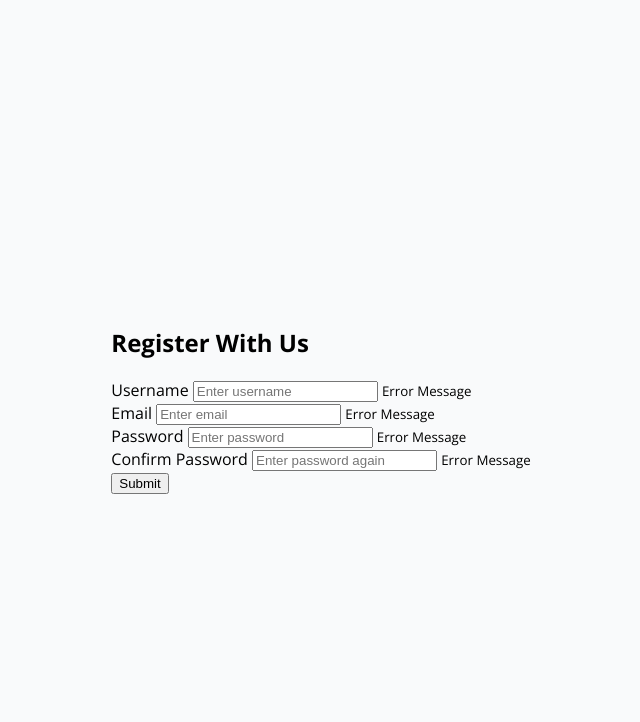
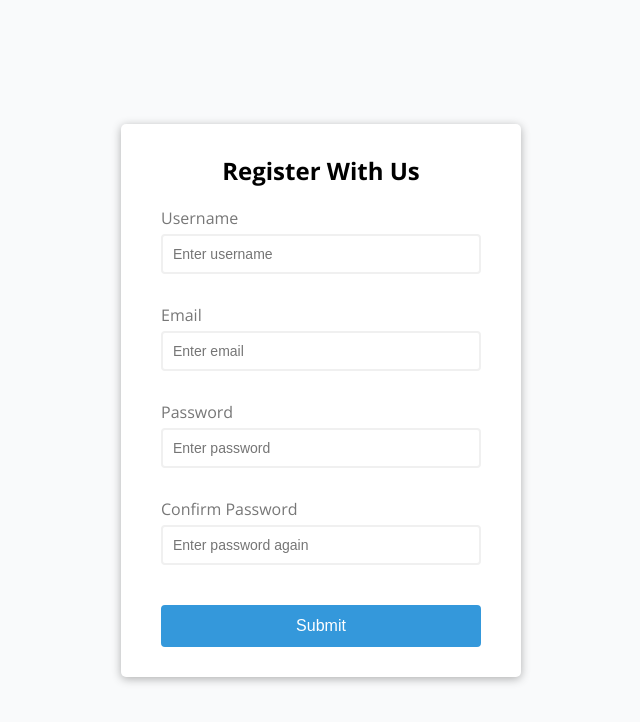
Before and after one commit to dominicdaviescodes/formval, a plain HTML site: page index.html in a window 1280 px wide. Shown: the whole page, without its empty margins (319-959 px from the left). Drawn offline with nearby package versions, Linux system fonts and the light colour scheme.

Commit message:
style form

```diff
--- a/style.css
+++ b/style.css
@@ -1,4 +1,9 @@
 @import url('https://fonts.googleapis.com/css2?family=Open+Sans:wght@300;400;700&display=swap');
+:root {
+  --success-color: #2ecc71;
+  --error-color: #e74c3c;
+}
+
 * {
   box-sizing: border-box;
 }
@@ -14,3 +19,85 @@ body {
   min-height: 100vh;
   margin: 0;
 }
+
+.container {
+  background-color: #fff;
+  border-radius: 5px;
+  box-shadow: 0 2px 10px rgba(0, 0, 0, 0.3);
+  width: 400px;
+}
+
+h2 {
+  text-align: center;
+  margin: 0 0 20px;
+}
+
+.form {
+  padding: 30px 40px;
+}
+
+.form-control {
+  margin-bottom: 10px;
+  padding-bottom: 20px;
+  /* the error messages will be position: absolute,
+   so the parent must be relative */
+  position: relative;
+}
+
+.form-control label {
+  color: #777;
+  display: block;
+  margin-bottom: 5px;
+}
+
+.form-control input {
+  border: 2px solid #f0f0f0;
+  border-radius: 4px;
+  display: block;
+  width: 100%;
+  padding: 10px;
+  font-size: 14px;
+}
+
+/* remove default outline on inputs on focus  */
+
+.form-control input:focus {
+  outline: 0;
+  /* add our own outline */
+  border-color: #777;
+}
+
+.form-control.success input {
+  border-color: var(--success-color);
+}
+
+.form-control.error input {
+  border-color: var(--error-color);
+}
+
+.form-control small {
+  color: var(--error-color);
+  position: absolute;
+  bottom: 0;
+  left: 0;
+  /* display: none collapses anything around it.
+  visibility makes it invisible  */
+  visibility: hidden;
+}
+
+.form-control.error small {
+  visibility: visible;
+}
+
+.form button {
+  cursor: pointer;
+  background-color: #3498db;
+  border: 2px solid #3498db;
+  border-radius: 4px;
+  color: #fff;
+  display: block;
+  font-size: 16px;
+  padding: 10px;
+  margin-top: 20px;
+  width: 100%;
+}
```
